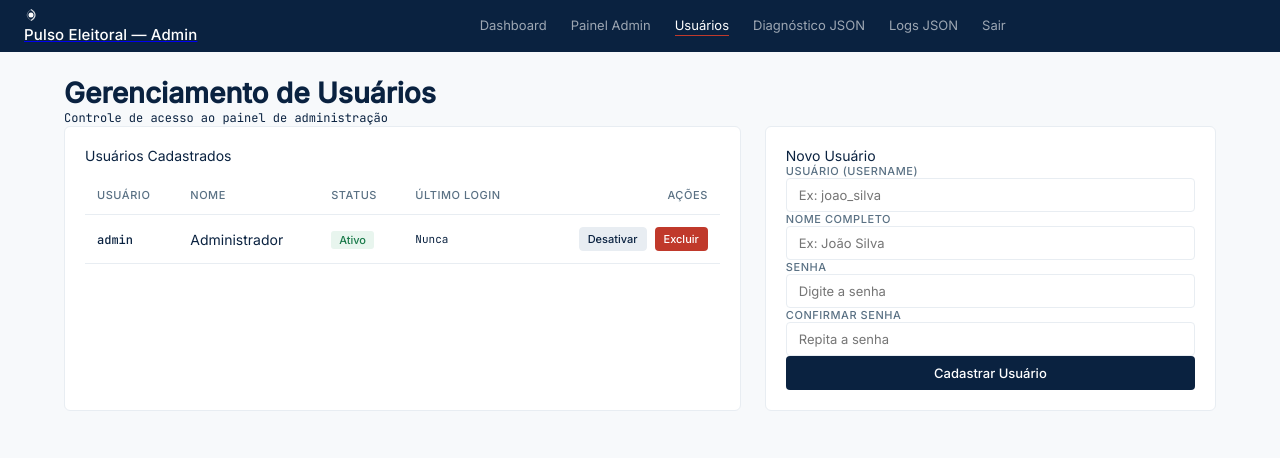
After one commit to simoesleandro/Pulso-eleitoral, a Flask app: page /admin/usuarios in a window 1280 px wide. The commit adds this page. Shown: the top 458 px of the page. Run offline with Flask 3, Linux system fonts and the light colour scheme; the visitor is signed in with stand-in values (Sample User, id 1); data comes from the database, SQL or seed files in the repository.

Commit message:
feat: user management system with bcrypt
- usuarios table: username, password_hash, nome, ativo, timestamps
- database.py: criar/verificar/listar/remover/toggle_usuario
- app.py: login migrated from hardcoded to DB lookup
- /admin/usuarios: add/remove/toggle users panel
- init_db: seeds admin user from ADMIN_PASS env or pulso2026
- 61 tests passing

```diff
--- a/app.py
+++ b/app.py
@@ -16,8 +16,6 @@ app = Flask(__name__)
 
 # Configurações do Flask
 app.secret_key = os.getenv('SECRET_KEY', 'default-session-secret-key-9999')
-ADMIN_USER = os.getenv('ADMIN_USER', 'admin')
-ADMIN_PASS = os.getenv('ADMIN_PASS', 'admin123')
 
 # Inicializa o banco de dados
 init_db()
@@ -107,8 +105,12 @@ def login():
         username = request.form.get('username')
         password = request.form.get('password')
 
-        if username == ADMIN_USER and password == ADMIN_PASS:
+        from database import verificar_usuario
+        user = verificar_usuario(username, password)
+        if user:
             session['logged_in'] = True
+            session['username'] = user['username']
+            session['nome'] = user['nome']
             return redirect(url_for('index'))
         else:
             error = "Usuário ou senha incorretos."
@@ -261,6 +263,90 @@ def admin_logs():
         app.logger.error(f"Erro ao obter logs de execução: {e}")
 
     return jsonify({"logs": logs})
+
+@app.route('/admin/usuarios')
+@login_required
+def admin_usuarios():
+    """Lista todos os usuários e renderiza a tela de gestão."""
+    from database import listar_usuarios
+    usuarios = listar_usuarios()
+    return render_template('admin_usuarios.html', usuarios=usuarios)
+
+@app.route('/admin/usuarios/criar', methods=['POST'])
+@login_required
+def admin_criar_usuario():
+    """Cria um novo usuário."""
+    username = request.form.get('username')
+    password = request.form.get('password')
+    nome = request.form.get('nome')
+
+    from flask import flash
+    if not username or not password:
+        flash("Usuário e senha são obrigatórios.", "danger")
+        return redirect(url_for('admin_usuarios'))
+
+    from database import criar_usuario
+    sucesso = criar_usuario(username, password, nome)
+    if sucesso:
+        flash("Usuário criado com sucesso!", "success")
+    else:
+        flash("Nome de usuário já existe.", "danger")
+
+    return redirect(url_for('admin_usuarios'))
+
+@app.route('/admin/usuarios/<int:user_id>/remover', methods=['POST'])
+@login_required
+def admin_remover_usuario(user_id):
+    """Remove um usuário do banco."""
+    from database import listar_usuarios
+    from flask import flash
+
+    usuarios = listar_usuarios()
+    target_username = None
+    for u in usuarios:
+        if u['id'] == user_id:
+            target_username = u['username']
+            break
+
+    if target_username == session.get('username'):
+        flash("Você não pode excluir a sua própria conta.", "danger")
+        return redirect(url_for('admin_usuarios'))
+
+    from database import remover_usuario
+    sucesso = remover_usuario(user_id)
+    if sucesso:
+        flash("Usuário removido com sucesso!", "success")
+    else:
+        flash("Erro ao remover usuário.", "danger")
+
+    return redirect(url_for('admin_usuarios'))
+
+@app.route('/admin/usuarios/<int:user_id>/toggle', methods=['POST'])
+@login_required
+def admin_toggle_usuario(user_id):
+    """Ativa/desativa um usuário."""
+    from database import listar_usuarios
+    from flask import flash
+
+    usuarios = listar_usuarios()
+    target_username = None
+    for u in usuarios:
+        if u['id'] == user_id:
+            target_username = u['username']
+            break
+
+    if target_username == session.get('username'):
+        flash("Você não pode desativar a sua própria conta.", "danger")
+        return redirect(url_for('admin_usuarios'))
+
+    from database import toggle_usuario
+    sucesso = toggle_usuario(user_id)
+    if sucesso:
+        flash("Status do usuário alterado com sucesso!", "success")
+    else:
+        flash("Erro ao alterar status do usuário.", "danger")
+
+    return redirect(url_for('admin_usuarios'))
 
 @app.route('/api/visao-geral')
 def api_visao_geral():
--- a/requirements.txt
+++ b/requirements.txt
@@ -8,3 +8,4 @@ pdfplumber>=0.10.0
 python-dotenv>=1.0.0
 lxml>=5.0.0
 pytest>=8.0.0
+bcrypt>=4.0.0
--- a/static/css/base.css
+++ b/static/css/base.css
@@ -260,3 +260,64 @@ body {
   color: var(--pe-text-muted);
   font-family: 'JetBrains Mono', monospace;
 }
+
+/* Botões */
+.pe-btn {
+  display: inline-flex;
+  align-items: center;
+  justify-content: center;
+  padding: 8px 16px;
+  font-size: 13px;
+  font-weight: 500;
+  border-radius: 4px;
+  border: 1px solid transparent;
+  cursor: pointer;
+  transition: all 0.15s ease;
+  font-family: 'Inter', sans-serif;
+  text-decoration: none;
+}
+.pe-btn--primary {
+  background: var(--pe-navy);
+  color: #fff;
+}
+.pe-btn--primary:hover {
+  background: var(--pe-navy-light);
+}
+.pe-btn--danger {
+  background: var(--pe-red);
+  color: #fff;
+}
+.pe-btn--danger:hover {
+  background: var(--pe-red-light);
+}
+.pe-btn--secondary {
+  background: var(--pe-surface);
+  color: var(--pe-navy);
+  border: 1px solid var(--pe-surface);
+}
+.pe-btn--secondary:hover {
+  background: var(--pe-surface-2);
+}
+
+/* Tabelas */
+.pe-table {
+  width: 100%;
+  border-collapse: collapse;
+  margin-top: 12px;
+  text-align: left;
+}
+.pe-table th, .pe-table td {
+  padding: 12px;
+  border-bottom: 1px solid var(--pe-surface);
+  vertical-align: middle;
+}
+.pe-table th {
+  font-weight: 500;
+  color: var(--pe-text-muted);
+  font-size: 11px;
+  text-transform: uppercase;
+  letter-spacing: 0.05em;
+}
+.pe-table tbody tr:hover {
+  background: var(--pe-bg);
+}
--- a/templates/admin.html
+++ b/templates/admin.html
@@ -28,6 +28,7 @@
     <div class="pe-topbar__nav">
       <a class="pe-topbar__nav-item" href="/">Dashboard</a>
       <a class="pe-topbar__nav-item pe-topbar__nav-item--active" href="/admin">Painel Admin</a>
+      <a class="pe-topbar__nav-item" href="/admin/usuarios">Usuários</a>
       <a class="pe-topbar__nav-item" href="/admin/status-coletores">Diagnóstico JSON</a>
       <a class="pe-topbar__nav-item" href="/admin/logs">Logs JSON</a>
       <a class="pe-topbar__nav-item" href="/logout">Sair</a>
--- /dev/null
+++ b/templates/admin_usuarios.html
@@ -0,0 +1,211 @@
+<!DOCTYPE html>
+<html lang="pt-BR">
+<head>
+  <meta charset="UTF-8">
+  <meta name="viewport" content="width=device-width, initial-scale=1.0">
+  <title>Usuários — Pulso Eleitoral</title>
+  <link rel="preconnect" href="https://fonts.googleapis.com">
+  <link rel="preconnect" href="https://fonts.gstatic.com" crossorigin>
+  <link href="https://fonts.googleapis.com/css2?family=Inter:wght@400;500&family=JetBrains+Mono:wght@400;500&display=swap" rel="stylesheet">
+  <link rel="stylesheet" href="{{ url_for('static', filename='css/tokens.css') }}">
+  <link rel="stylesheet" href="{{ url_for('static', filename='css/base.css') }}">
+  <style>
+    .pe-alert {
+      padding: var(--pe-space-3) var(--pe-space-4);
+      border-radius: var(--pe-radius-md, 4px);
+      margin-bottom: var(--pe-space-4);
+      font-size: 13px;
+      font-weight: 500;
+    }
+    .pe-alert--danger {
+      background: #FDF2F2;
+      color: var(--pe-down);
+      border: 1.5px solid #FBD5D5;
+    }
+    .pe-alert--success {
+      background: #F3FAF7;
+      color: var(--pe-up);
+      border: 1.5px solid #DEF7EC;
+    }
+    .form-group {
+      margin-bottom: var(--pe-space-3);
+    }
+    .form-label {
+      display: block;
+      font-size: 11px;
+      font-weight: 500;
+      color: var(--pe-text-muted);
+      text-transform: uppercase;
+      letter-spacing: 0.05em;
+      margin-bottom: var(--pe-space-1);
+    }
+    .form-input {
+      width: 100%;
+      padding: 8px 12px;
+      font-size: 13px;
+      font-family: 'Inter', sans-serif;
+      border: 1.5px solid var(--pe-surface);
+      border-radius: 4px;
+      background: var(--pe-surface-2);
+      color: var(--pe-text);
+      outline: none;
+      transition: border-color 0.15s;
+    }
+    .form-input:focus {
+      border-color: var(--pe-navy);
+    }
+  </style>
+</head>
+<body class="pe-page">
+
+  <!-- Topbar -->
+  <nav class="pe-topbar">
+    <a class="pe-topbar__logo" href="/">
+      <div class="pe-topbar__logomark">
+        <svg width="14" height="14" viewBox="0 0 14 14" fill="none">
+          <circle cx="7" cy="7" r="2.5" fill="#fff"/>
+          <path d="M7 1.5 Q11 4 11 7 Q11 10 7 12.5" stroke="rgba(255,255,255,0.85)" stroke-width="1.2" fill="none"/>
+          <path d="M7 1.5 Q3 4 3 7 Q3 10 7 12.5" stroke="rgba(255,255,255,0.4)" stroke-width="0.8" fill="none"/>
+        </svg>
+      </div>
+      <span class="pe-topbar__name">Pulso Eleitoral — Admin</span>
+    </a>
+
+    <div class="pe-topbar__nav">
+      <a class="pe-topbar__nav-item" href="/">Dashboard</a>
+      <a class="pe-topbar__nav-item" href="/admin">Painel Admin</a>
+      <a class="pe-topbar__nav-item pe-topbar__nav-item--active" href="/admin/usuarios">Usuários</a>
+      <a class="pe-topbar__nav-item" href="/admin/status-coletores">Diagnóstico JSON</a>
+      <a class="pe-topbar__nav-item" href="/admin/logs">Logs JSON</a>
+      <a class="pe-topbar__nav-item" href="/logout">Sair</a>
+    </div>
+  </nav>
+
+  <!-- Conteúdo Principal -->
+  <main class="pe-main pe-container">
+    <div style="margin-bottom: var(--pe-space-6);">
+      <h1 class="pe-display">Gerenciamento de Usuários</h1>
+      <p class="pe-mono" style="margin-top: var(--pe-space-1);">Controle de acesso ao painel de administração</p>
+    </div>
+
+    <!-- Flash Messages / Feedbacks -->
+    {% with messages = get_flashed_messages(with_categories=true) %}
+      {% if messages %}
+        {% for category, message in messages %}
+          <div class="pe-alert pe-alert--{% if category == 'danger' %}danger{% else %}success{% endif %}">
+            {{ message }}
+          </div>
+        {% endfor %}
+      {% endif %}
+    {% endwith %}
+    <div id="js-alert" class="pe-alert pe-alert--danger" style="display: none;"></div>
+
+    <div class="pe-grid-2">
+      <!-- Tabela de Usuários -->
+      <div class="pe-card">
+        <div class="pe-card__title" style="margin-bottom: var(--pe-space-4);">Usuários Cadastrados</div>
+        <div style="overflow-x: auto;">
+          <table class="pe-table">
+            <thead>
+              <tr>
+                <th>Usuário</th>
+                <th>Nome</th>
+                <th>Status</th>
+                <th>Último Login</th>
+                <th style="text-align: right;">Ações</th>
+              </tr>
+            </thead>
+            <tbody>
+              {% for user in usuarios %}
+              <tr>
+                <td>
+                  <span class="pe-mono" style="font-weight: 500;">{{ user.username }}</span>
+                </td>
+                <td>{{ user.nome or '—' }}</td>
+                <td>
+                  {% if user.ativo == 1 %}
+                    <span class="pe-badge pe-badge--new">Ativo</span>
+                  {% else %}
+                    <span class="pe-badge" style="background: var(--pe-surface); color: var(--pe-text-muted);">Inativo</span>
+                  {% endif %}
+                </td>
+                <td class="pe-mono" style="font-size: 11px;">
+                  {{ user.ultimo_login or 'Nunca' }}
+                </td>
+                <td style="text-align: right;">
+                  <div style="display: inline-flex; gap: 8px; justify-content: flex-end; align-items: center;">
+                    <!-- Botão Toggle Status -->
+                    <form action="/admin/usuarios/{{ user.id }}/toggle" method="POST" style="margin: 0;"
+                          onsubmit="return confirm('Deseja realmente alterar o status de ativação do usuário \'{{ user.username }}\'?');">
+                      <button type="submit" class="pe-btn pe-btn--secondary" style="padding: 4px 8px; font-size: 11px;">
+                        {% if user.ativo == 1 %}Desativar{% else %}Ativar{% endif %}
+                      </button>
+                    </form>
+
+                    <!-- Botão Excluir -->
+                    <form action="/admin/usuarios/{{ user.id }}/remover" method="POST" style="margin: 0;"
+                          onsubmit="return confirm('Tem certeza que deseja excluir o usuário \'{{ user.username }}\'? Esta ação é irreversível.');">
+                      <button type="submit" class="pe-btn pe-btn--danger" style="padding: 4px 8px; font-size: 11px;">
+                        Excluir
+                      </button>
+                    </form>
+                  </div>
+                </td>
+              </tr>
+              {% else %}
+              <tr>
+                <td colspan="5" style="text-align: center; padding: 24px;" class="pe-mono">Nenhum usuário cadastrado.</td>
+              </tr>
+              {% endfor %}
+            </tbody>
+          </table>
+        </div>
+      </div>
+
+      <!-- Formulário de Criação -->
+      <div class="pe-card" style="height: fit-content;">
+        <div class="pe-card__title" style="margin-bottom: var(--pe-space-4);">Novo Usuário</div>
+        <form id="criar-usuario-form" action="/admin/usuarios/criar" method="POST">
+          <div class="form-group">
+            <label class="form-label" for="username">Usuário (Username)</label>
+            <input class="form-input" type="text" id="username" name="username" required
+                   placeholder="Ex: joao_silva" pattern="[a-zA-Z0-9_]+" title="Apenas letras, números e underline.">
+          </div>
+          <div class="form-group">
+            <label class="form-label" for="nome">Nome Completo</label>
+            <input class="form-input" type="text" id="nome" name="nome" placeholder="Ex: João Silva">
+          </div>
+          <div class="form-group">
+            <label class="form-label" for="password">Senha</label>
+            <input class="form-input" type="password" id="password" name="password" required placeholder="Digite a senha">
+          </div>
+          <div class="form-group">
+            <label class="form-label" for="confirm_password">Confirmar Senha</label>
+            <input class="form-input" type="password" id="confirm_password" name="confirm_password" required placeholder="Repita a senha">
+          </div>
+          <button type="submit" class="pe-btn pe-btn--primary" style="width: 100%; margin-top: var(--pe-space-2);">
+            Cadastrar Usuário
+          </button>
+        </form>
+      </div>
+    </div>
+  </main>
+
+  <script>
+    document.getElementById('criar-usuario-form').addEventListener('submit', function(e) {
+      const password = document.getElementById('password').value;
+      const confirmPassword = document.getElementById('confirm_password').value;
+      const jsAlert = document.getElementById('js-alert');
+
+      if (password !== confirmPassword) {
+        e.preventDefault();
+        jsAlert.textContent = "As senhas não coincidem. Por favor, verifique.";
+        jsAlert.style.display = 'block';
+        window.scrollTo({ top: 0, behavior: 'smooth' });
+      } else {
+        jsAlert.style.display = 'none';
+      }
+    });
+  </script>
+</body>
+</html>
```
Also changed, not shown: database.py (+125 -0 lines), schema.sql (+11 -0 lines), tests/test_usuarios.py (added, +186 -0 lines).
